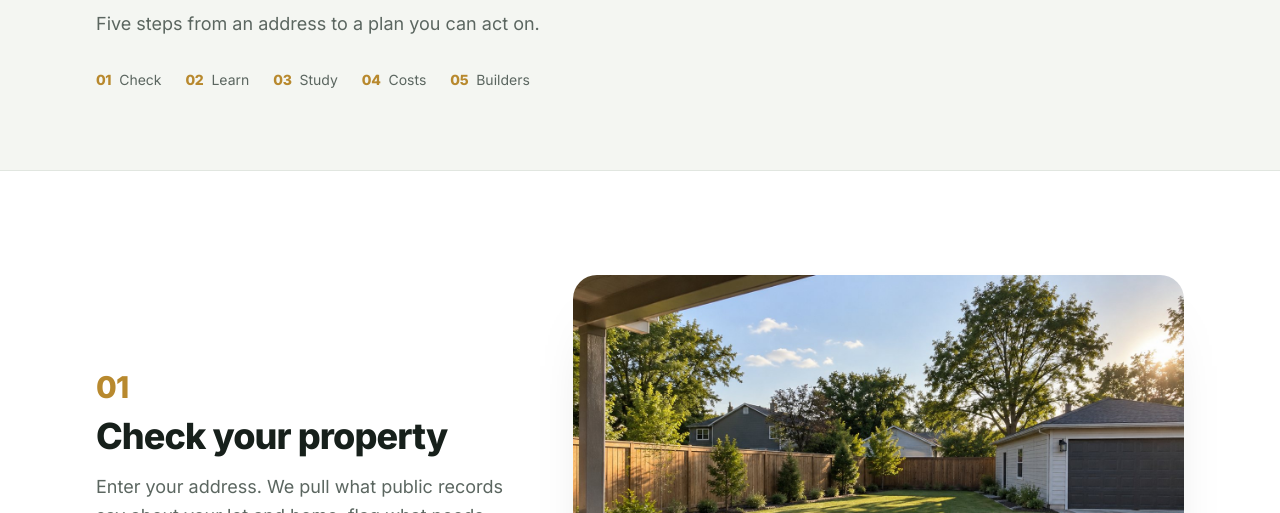
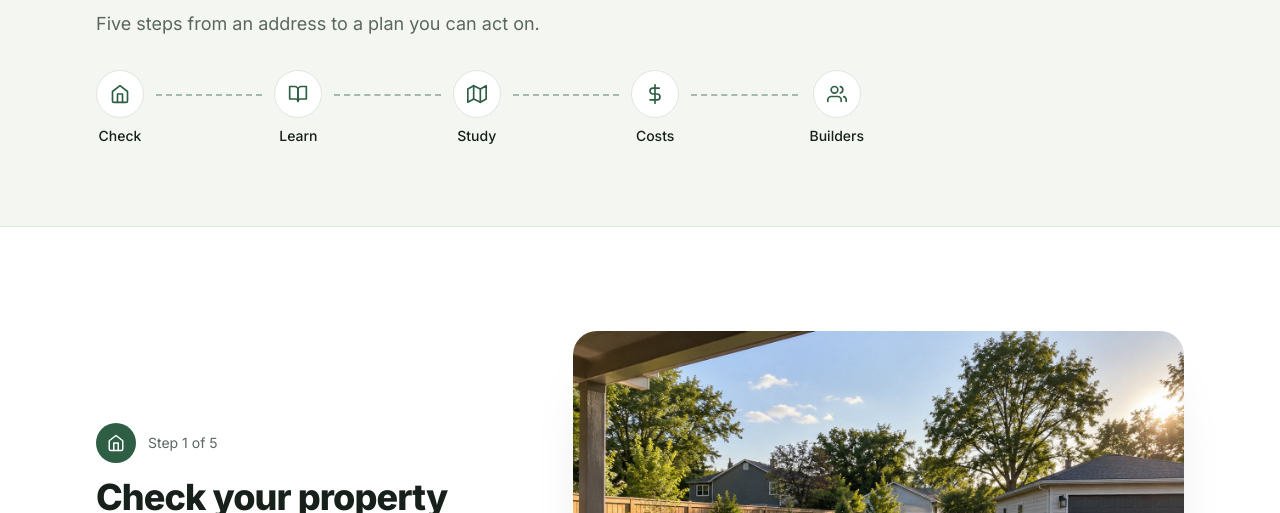
Before and after one commit to resogenesis/aduatlas, a React (Vite) app: page /how-to-adu in a window 1280 px wide. Shown: the part 223-736 px from the top of the page. Built offline with nearby package versions, Linux system fonts and the light colour scheme; no server answers.

Commit message:
How It Works: journey trail of icon nodes replaces the numbered strip; steps carry matching icon badges and anchor ids

```diff
--- /dev/null
+++ b/src/components/common/JourneyTrail.jsx
@@ -0,0 +1,24 @@
+import { TRAIL } from "../../lib/journeyTrail";
+
+// The five-step journey as a trail: icon nodes joined by a dashed path, each a
+// link to its step further down the page. Replaces a numbered list.
+
+const JourneyTrail = () => (
+  <ol className="flex items-start w-full max-w-3xl" aria-label="The five steps">
+    {TRAIL.map(({ id, label, Icon }, i) => (
+      <li key={id} className="flex items-start flex-1 min-w-0 last:flex-none">
+        <a href={`#step-${id}`} className="group flex flex-col items-center gap-2 shrink-0">
+          <span className="w-12 h-12 rounded-full bg-canvas border border-stroke text-accent inline-flex items-center justify-center text-xl transition group-hover:bg-accent group-hover:text-accent-fg group-hover:border-accent group-hover:-translate-y-0.5">
+            <Icon aria-hidden />
+          </span>
+          <span className="text-sm font-medium text-paper">{label}</span>
+        </a>
+        {i < TRAIL.length - 1 && (
+          <span className="flex-1 mt-6 mx-2 sm:mx-3 h-px border-t-2 border-dashed border-accent/40" aria-hidden />
+        )}
+      </li>
+    ))}
+  </ol>
+);
+
+export default JourneyTrail;
--- /dev/null
+++ b/src/lib/journeyTrail.js
@@ -0,0 +1,10 @@
+import { FiBookOpen, FiDollarSign, FiHome, FiMap, FiUsers } from "react-icons/fi";
+
+// The five steps of the How It Works page: anchor id, label and icon.
+export const TRAIL = [
+  { id: "check", label: "Check", Icon: FiHome },
+  { id: "learn", label: "Learn", Icon: FiBookOpen },
+  { id: "study", label: "Study", Icon: FiMap },
+  { id: "costs", label: "Costs", Icon: FiDollarSign },
+  { id: "builders", label: "Builders", Icon: FiUsers },
+];
--- a/src/pages/HowToAdu.jsx
+++ b/src/pages/HowToAdu.jsx
@@ -3,6 +3,8 @@ import { FiArrowRight, FiBookOpen, FiMap, FiUsers } from "react-icons/fi";
 import PageHeader from "../components/common/PageHeader";
 import SitePlanArt from "../components/common/SitePlanArt";
 import CostsArt from "../components/common/CostsArt";
+import JourneyTrail from "../components/common/JourneyTrail";
+import { TRAIL } from "../lib/journeyTrail";
 import { useContentImage, useContentText } from "../lib/content";
 import { HOW_PILLARS_COUNT, HOW_STEPS_COUNT } from "../lib/contentRegistry/howToAdu";
 import { AdminEditableSection } from "../lib/adminEditBridge";
@@ -12,6 +14,10 @@ import { AdminEditableSection } from "../lib/adminEditBridge";
 // page never promises a photo of a deliverable that does not exist yet.
 
 const PILLAR_ICONS = [FiBookOpen, FiMap, FiUsers];
+const StepIcon = ({ i }) => {
+  const Icon = TRAIL[i].Icon;
+  return <Icon aria-hidden />;
+};
 const STEP_LINKS = ["/property", "/course-outline", "/unlock?tier=report", "/course-outline", "/find-a-builder"];
 const STEP_LINK_LABELS = ["Check my property", "See the course", "See Platinum", "See the course", "About builders"];
 
@@ -33,9 +39,14 @@ const Step = ({ i }) => {
   const keys = [`howtoadu.step.${i}.title`, `howtoadu.step.${i}.desc`, ...(i === 2 || i === 3 ? [] : [`howtoadu.step.${i}.image`])];
   return (
     <AdminEditableSection keys={keys} label={`Step ${i + 1}`}>
-      <li className="grid lg:grid-cols-12 gap-8 lg:gap-14 items-center py-12 lg:py-16 border-t border-stroke first:border-t-0">
+      <li id={`step-${TRAIL[i].id}`} className="grid lg:grid-cols-12 gap-8 lg:gap-14 items-center py-12 lg:py-16 border-t border-stroke first:border-t-0 scroll-mt-24">
         <div className={`lg:col-span-5 ${flip ? "lg:order-2" : ""}`}>
-          <p className="font-display text-gold text-3xl leading-none mb-4">{String(i + 1).padStart(2, "0")}</p>
+          <p className="inline-flex items-center gap-3 mb-4">
+            <span className="w-10 h-10 rounded-full bg-accent text-accent-fg inline-flex items-center justify-center text-lg">
+              <StepIcon i={i} />
+            </span>
+            <span className="text-paper-dim text-sm">Step {i + 1} of {HOW_STEPS_COUNT}</span>
+          </p>
           <h2 className="font-display text-paper text-3xl sm:text-4xl leading-[1.05] mb-4">{title}</h2>
           <p className="text-paper-dim text-base sm:text-lg leading-relaxed mb-6">{desc}</p>
           <Link to={STEP_LINKS[i]} className="group inline-flex items-center gap-2 text-accent font-medium">
@@ -78,13 +89,7 @@ const HowToAdu = () => {
     <div className="w-full bg-canvas">
       <AdminEditableSection keys={["howtoadu.header.title", "howtoadu.header.body"]} label="Header">
         <PageHeader title={title} subtitle={body}>
-          <ol className="flex flex-wrap gap-x-6 gap-y-2 text-sm text-paper-dim">
-            {["Check", "Learn", "Study", "Costs", "Builders"].map((s, i) => (
-              <li key={s} className="inline-flex items-center gap-2">
-                <span className="font-display text-gold">{String(i + 1).padStart(2, "0")}</span> {s}
-              </li>
-            ))}
-          </ol>
+          <JourneyTrail />
         </PageHeader>
       </AdminEditableSection>
 
```
